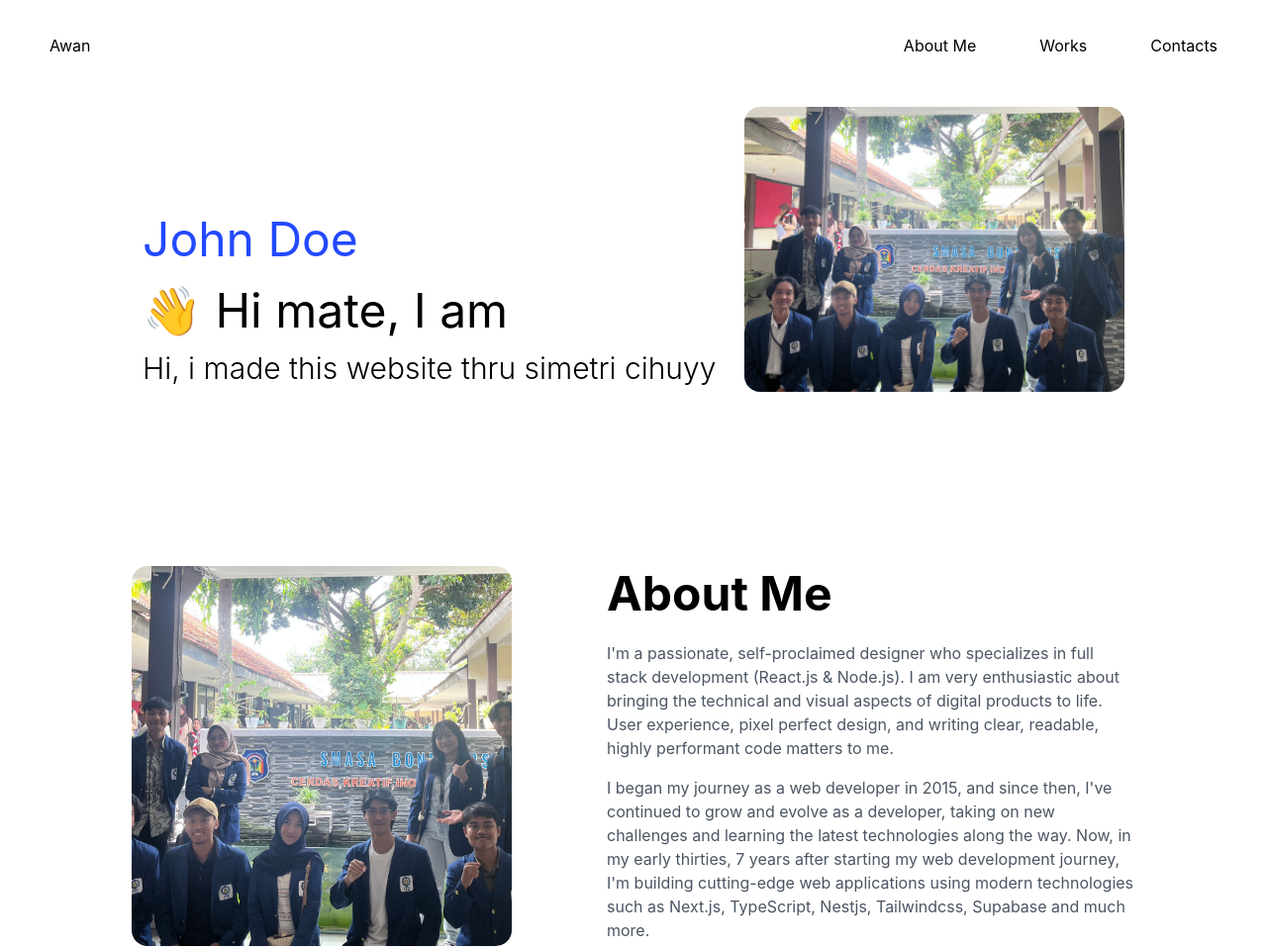
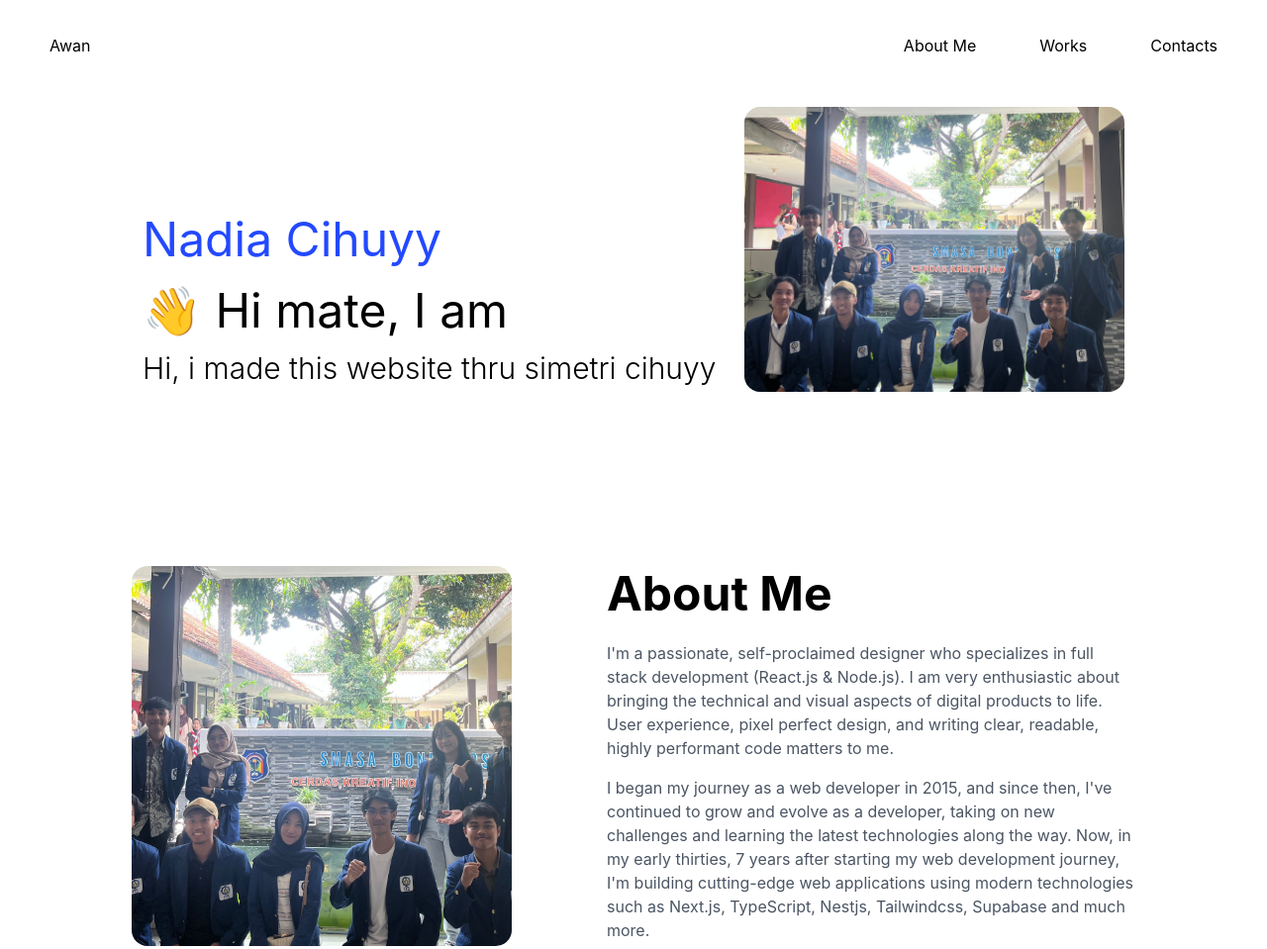
Before and after one commit to nadialvy/simetri, a plain HTML site: page index.html in a window 1280 px wide. Shown: the top 959 px of the page at 99% size. Drawn offline with nearby package versions, Linux system fonts and the light colour scheme.

Commit message:
change name

```diff
--- a/index.html
+++ b/index.html
@@ -29,7 +29,7 @@
       </div>
       <div class="containerTextHero">
         <!-- text -->
-        <h2 class="title">John Doe</h2>
+        <h2 class="title">Nadia Cihuyy</h2>
         <h2>👋 Hi mate, I am</h2>
         <p class="subtitle">Hi, i made this website thru simetri cihuyy</p>
       </div>
```
